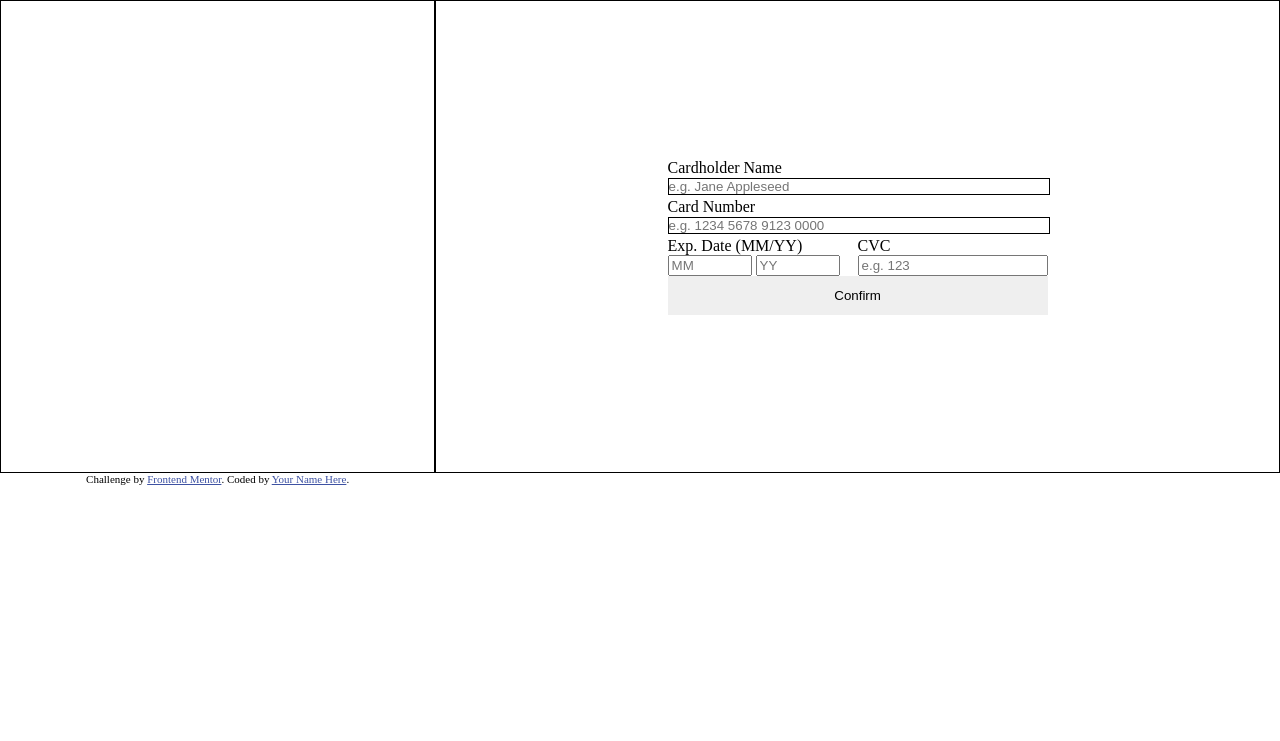
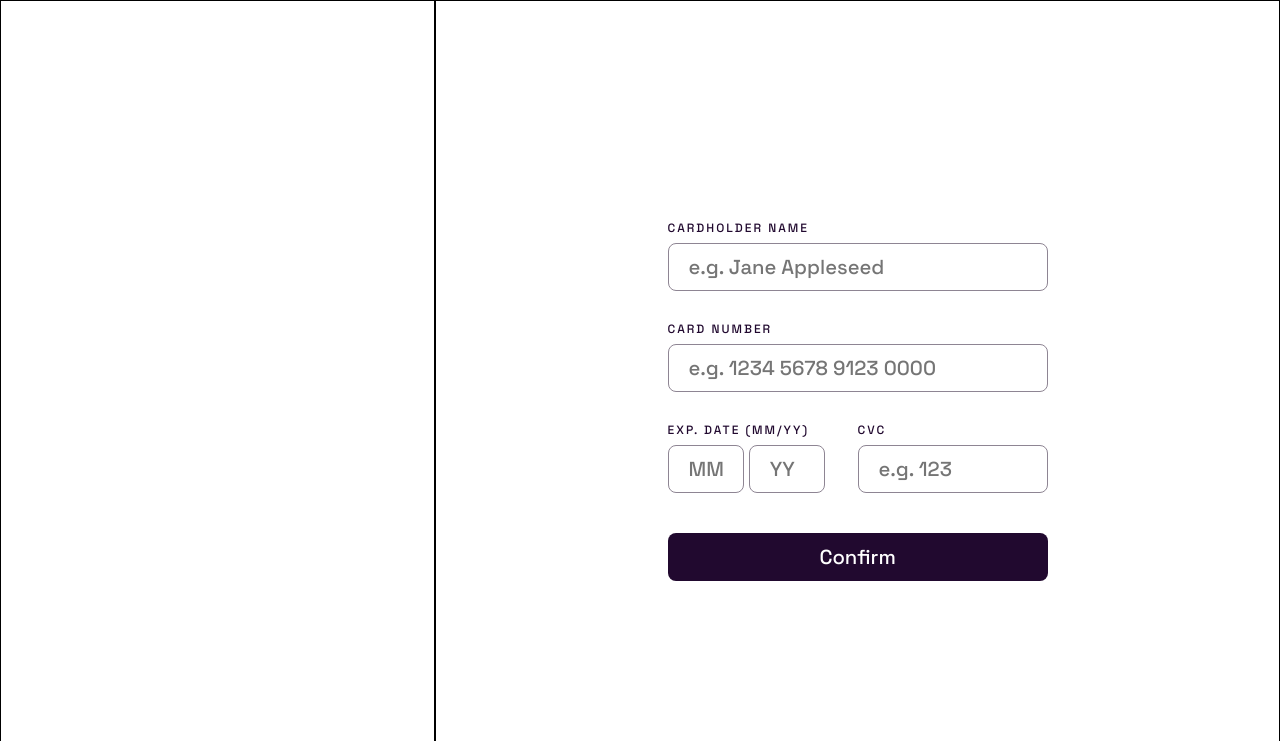
Before and after one commit to JordansGit/interactive-card-details-form, a plain HTML site: page index.html in a window 1280 px wide. Shown: the top 741 px of the page. Drawn offline with Linux system fonts and the light colour scheme.

Commit message:
changed naming conventions, added some styling

```diff
--- a/css/style.css
+++ b/css/style.css
@@ -1,5 +1,20 @@
-.attribution { font-size: 11px; text-align: center; }
+.attribution { font-size: 11px; text-align: center; position: absolute; bottom: 0; left: 50%; transform: translate(-50%, 0);}
 .attribution a { color: hsl(228, 45%, 44%); }
+
+/* GENERAL STYLES AND CONTAINERS */
+:root {
+  --linear-gradient: linear-gradient(hsl(249, 99%, 64%), hsl(278, 94%, 30%)); /* (active input border) */
+  --red: hsl(0, 100%, 66%); /* (input errors) */
+  --white: hsl(0, 0%, 100%);
+  --light-grayish-violet: hsl(270, 3%, 87%);
+  --dark-grayish-violet: hsl(279, 6%, 55%);
+  --very-dark-violet: hsl(278, 68%, 11%);
+}
+
+* {
+  font-family: 'Space Grotesk', sans-serif;
+  font-size: 1.125rem; /* 18px */
+}
 
 body {
   display: grid;
@@ -9,60 +24,113 @@ body {
   margin: 0;
 }
 
-.left-bg {
+.left-col {
   border: 1px solid black;
 }
 
-.container {
+.right-col {
   border: 1px solid black;
   display: flex;
   justify-content: center;
   align-items: center;
 }
 
+
+
+/* CREDIT CARDS */
 .card {
   position: absolute;
   bottom: 0;
 }
 
+
+
+/* FORM */
 form {
   display: grid;
   grid-template-columns: 1fr 1fr;
-  grid-template-rows: 1fr 1fr 1fr 1fr;
-  width: 380px;
+  /* grid-template-rows: 1fr 1fr 1fr 1fr; */
+  width: 380px; /* 23.75rem; 380px */
 }
 
-.form-box-1 {
+.form-el {
+  display: flex;
+  flex-direction: column;
+}
+
+.form-name {
   grid-column: 1 / 3;
 }
-.form-box-2 {
+.form-number {
   grid-column: 1 / 3;
 }
-.form-box-3 {
+.form-date {
   grid-column: 1 / 2;
 }
-.form-box-4 {
+.form-cvc {
   grid-column: 2 / 3;
 }
 
 #name, #cardnumber {
-  width: 100%;
-  border: 1px solid black;
-  padding: 0;
+  /*width: 100%;
+  padding: 0;*/
 }
 .exp-date {
   width: 40%;
 }
 #cvc {
-  width: 96%;
+  /*width: 96%;*/
 }
+
 button {
   width: 380px;
   padding: 0;
   grid-column: 1 / 3;
   border: none;
+  height: 48px;
+  border-radius: 8px;
+  background: var(--very-dark-violet);
+  color: var(--white);
+  margin-top: 10px;
 }
 
 .form-completed {
   display: none;
 }
+
+input {
+  border: 1px solid var(--dark-grayish-violet);
+  box-sizing: border-box; /* so the input box width stays inside the parent element */
+  width: 100%;
+  margin: 7px 0 30px 0;
+  border-radius: 8px;
+  padding: 10px 20px;
+  color: var(--very-dark-violet);
+}
+
+label {
+  text-transform: uppercase;
+  font-size: 12px;
+  letter-spacing: 2px;
+  color: var(--very-dark-violet);
+}
+
+/* Chrome, Safari, Edge, Opera */
+input::-webkit-outer-spin-button,
+input::-webkit-inner-spin-button {
+  -webkit-appearance: none;
+  margin: 0;
+}
+
+/* Firefox */
+input[type=number] {
+  -moz-appearance: textfield;
+}
+
+
+
+
+/* Media Queries */
+@media only screen and (min-width: 1440px) {
+
+}
--- a/index.html
+++ b/index.html
@@ -5,66 +5,63 @@
   <meta name="viewport" content="width=device-width, initial-scale=1.0"> <!-- displays site properly based on user's device -->
 
   <link rel="icon" type="image/png" sizes="32x32" href="./images/favicon-32x32.png">
+  <link rel="preconnect" href="https://fonts.googleapis.com">
+  <link rel="preconnect" href="https://fonts.gstatic.com" crossorigin>
+  <link href="https://fonts.googleapis.com/css2?family=Space+Grotesk:wght@500&display=swap" rel="stylesheet">
+
   <link rel="stylesheet" href="css/style.css">
 
   <title>Frontend Mentor | Interactive card details form</title>
 
 </head>
 <body>
-  <div class="left-bg">
+  <div class="left-col">
+    <div class="card card-front">
+      <img src="images/card-logo.svg"> <!-- logo for the card (the 2 circles in top left corner)-->
+      0000 0000 0000 0000
+      Jane Appleseed
+      00/00
+    </div>
+    <div class="card card-back">
+      000
+    </div>
+  </div>
 
-  </div>
-  <div class="container">
+  <div class="right-col">
     <form>
-      <div class="form-box-1">
+      <div class="form-el form-name">
         <label for="name">Cardholder Name</label>
-        <br>
         <input type="text" placeholder="e.g. Jane Appleseed" id="name" name="name">
       </div>
 
-      <div class="form-box-2">
+      <div class="form-el form-number">
         <label for="cardnumber">Card Number</label>
-        <br>
         <input type="number" placeholder="e.g. 1234 5678 9123 0000" id="cardnumber" name="cardnumber">
       </div>
 
-      <div class="form-box-3">
+      <div class="form-el form-date">
         <label for="expdate">Exp. Date (MM/YY)</label>
-        <br>
-        <input type="number" placeholder="MM" id="expdate" name="expdate" class="exp-date">
-        <input type="number" placeholder="YY" class="exp-date">
+        <div class="inline">
+          <input type="number" placeholder="MM" id="expdate" name="expdate" class="exp-date">
+          <input type="number" placeholder="YY" class="exp-date">
+        </div>
       </div>
 
-      <div class="form-box-4">
+      <div class="form-el form-cvc">
         <label for="cvc">CVC</label>
-        <br>
         <input type="number" placeholder="e.g. 123" id="cvc" name="cvc">
       </div>
 
-
       <button>Confirm</button>
-
-
     </form>
 
     <!-- Completed state start -->
     <div class="form-completed">
-      <img src="">
+      <img src="./images/icon-complete.svg">
       <h1>Thank you!</h1>
       <p>We've added your card details</p>
       <button>Continue</button>
     </div>
-
-
-  </div>
-  <div class="card card-front">
-    <img src="images/card-logo.svg"> <!-- logo for the card (the 2 circles in top left corner)-->
-    0000 0000 0000 0000
-    Jane Appleseed
-    00/00
-  </div>
-  <div class="card card-back">
-    000
   </div>
 
   <div class="attribution">
```
